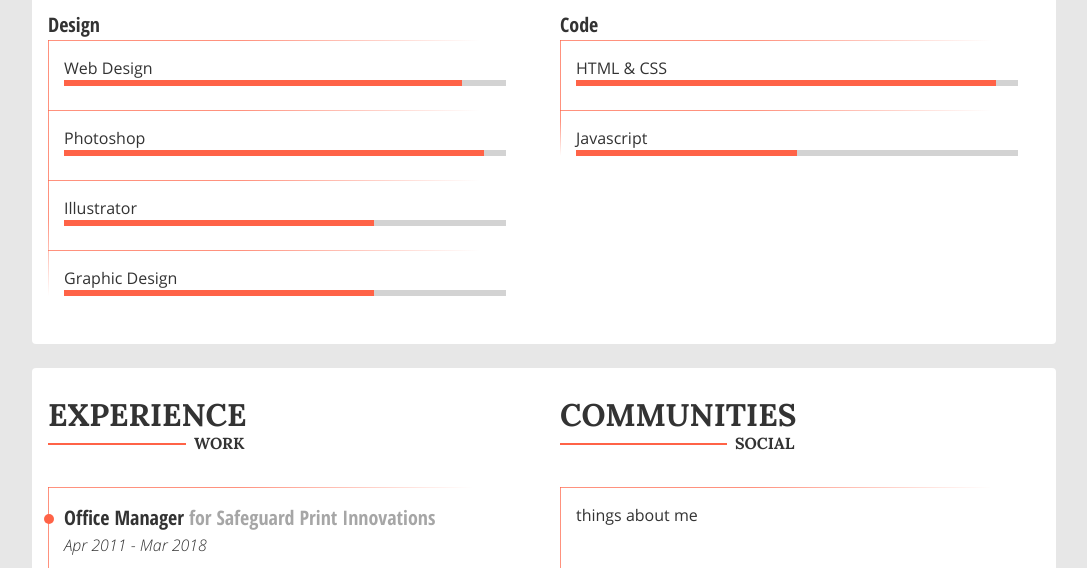
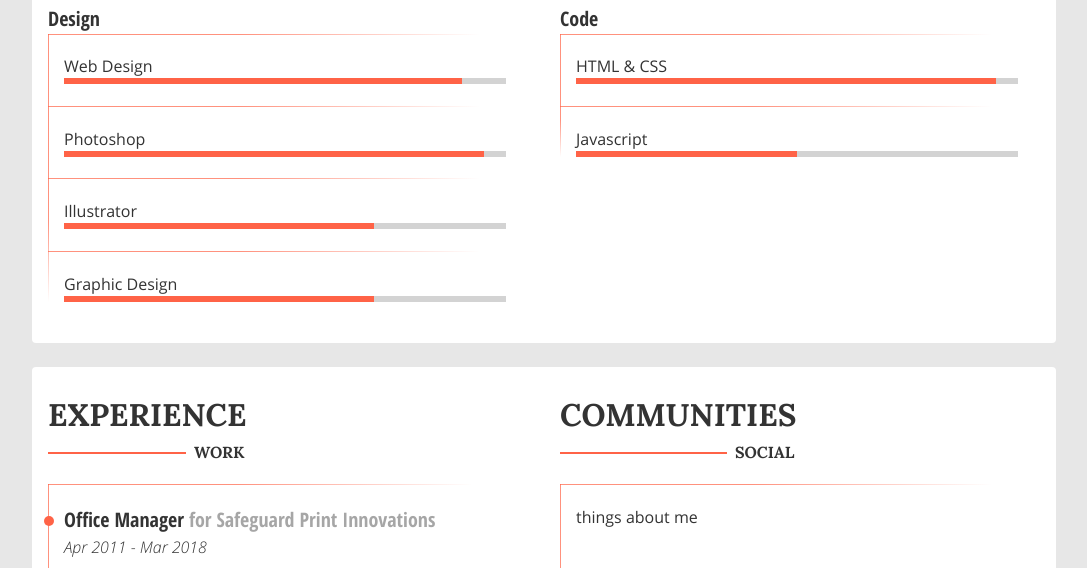
Before and after one commit to nobledm/portfolio, a plain HTML site: page index.html in a window 1280 px wide. Shown: the part 778-1346 px from the top of the page, without its empty margins (96-1183 px from the left). Drawn offline with Linux system fonts and the light colour scheme; files whose address does not match are found by name.

Commit message:
started adjusting vertical rhythm

```diff
--- a/index.html
+++ b/index.html
@@ -291,7 +291,7 @@
             <div class="media-query-row">
                 <div class="column">
                     <h4>Design</h4>
-                    <ul class="skill-list border-fade-v">
+                    <ul class="skill-list border-fade-v margin-btm">
                         <li class="border-fade-h"><p>Web Design</p>
                             <div class="empty-bar">
                                 <div class="fill-bar fill-90"></div>
--- a/scss/site/_content.scss
+++ b/scss/site/_content.scss
@@ -6,7 +6,7 @@
     &::after {
         content: '';
         position: absolute;
-        bottom: -0.4rem;
+        bottom: -0.9rem;
         left: 0;
         height: 0.125rem;
         width: 100%;
@@ -19,7 +19,8 @@
         padding: 0 0.125rem 0 0.5rem;
         text-transform: uppercase;
         right: 0;
-        bottom: -1rem;
+        bottom: -1.55rem;
+        line-height: 1.5rem;
         background-color: #fff;
         z-index: 10;
     }
@@ -37,9 +38,9 @@
     margin-bottom: 1.5rem;
 }
 
-.social-desc {
-    margin-bottom: 1.5rem;
-}
+.skills { padding-bottom: 2.65rem; }    /* For the sake of vertical rhythm */
+
+.social-desc { margin-bottom: 1.5rem; }
 
 .social-icon {
     width: 3rem;
@@ -50,12 +51,16 @@
 .xp-list li,
 .edu-list li,
 .social-desc {
-    padding: 1rem 0.5rem 1.5rem 1rem;
+    padding: 1.3rem 0.5rem 1.35rem 1rem;
 }
 .skill-list li:last-of-type,
 .xp-list li:last-of-type,
 .edu-list li:last-of-type {
     padding-bottom: 0;
+}
+
+.xp-list p:first-of-type {
+    margin-bottom: 1.5rem;
 }
 
 .timeline-dot {
@@ -72,7 +77,3 @@
         border-radius: 50%;
     }
 }
-
-.xp-list p:first-of-type {
-    margin-bottom: 1.5rem;
-}
--- a/scss/site/_header.scss
+++ b/scss/site/_header.scss
@@ -16,7 +16,7 @@ h1 { margin-top: 3rem; }
 
 .pipeline {
     width: 10rem;
-    margin: 0 auto 1.5rem;
+    margin: 0.5rem auto 0.8rem;
 }
 
 .brand-icon {
--- a/scss/site/_queries.scss
+++ b/scss/site/_queries.scss
@@ -31,6 +31,15 @@
         border-radius: 0 0.25rem 0 0;
         z-index: 5;
     }
+
+    /* Vertical Rhythm Adjustments */
+    .margin-btm {
+        margin-bottom: 0.5rem;
+    }
+
+    .skills {
+        padding-bottom: 2.1rem;
+    }
 }
 
 @media(min-width: 1000px) {
--- a/scss/site/_skills.scss
+++ b/scss/site/_skills.scss
@@ -1,5 +1,5 @@
-.skill-list {
-    margin-bottom: 1.5rem;
+.margin-btm {
+    margin-bottom: 3.9rem;
 }
 
 .empty-bar {
--- a/scss/typography/_index.scss
+++ b/scss/typography/_index.scss
@@ -36,13 +36,16 @@ h2, h3 {
 
 h1 {
   font-size: $h1;
+  line-height: 4.5rem;
 }
 h2 {
   font-size: $h2;
-  margin-bottom: 3rem;
+  line-height: 3rem;
+  margin-bottom: 2.8rem;
 }
 h3 {
   font-size: $h3;
+  line-height: 3rem;
 }
 h4 {
   font-size: $h4;
--- a/scss/vars/_fonts.scss
+++ b/scss/vars/_fonts.scss
@@ -3,7 +3,7 @@ $small-heading: 'Open Sans Condensed', sans-serif;
 $body-font: 'Open Sans', sans-serif;
 
 $h1: 3.052rem;
-$h2: 1.953rem; /*2.441rem;*/
+$h2: 1.953rem;
 $h3: 1.563rem;
 $h4: 1.25rem;
 
```
Also changed, not shown: css/style.min.css, 1 other file.
